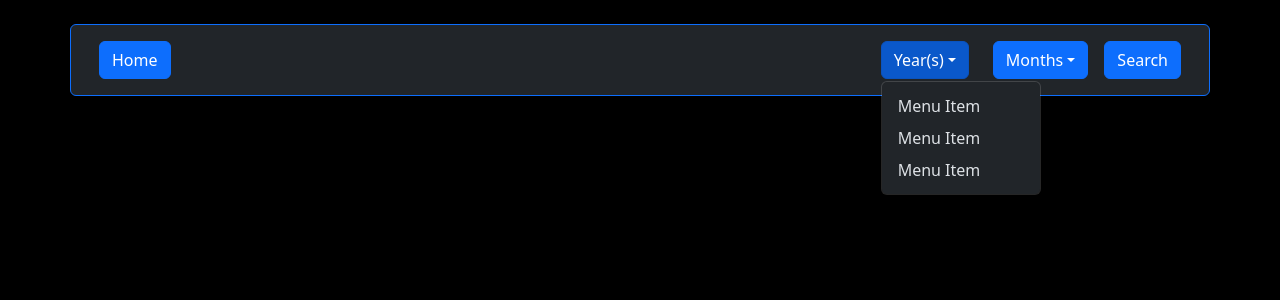
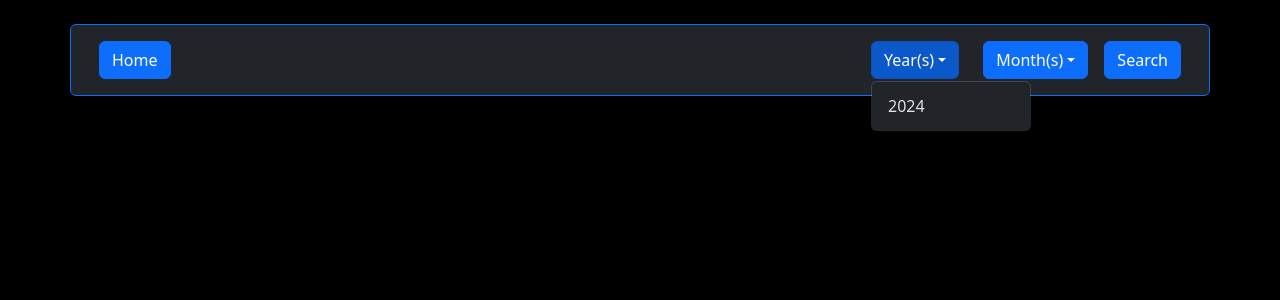
Before and after one commit to KianJen/Property-mgmt, a React (Create React App) app: page /aggr in a window 1280 px wide. Both pictures are taken after a click on the button "Year(s)". Shown: the top 300 px of the page. Built offline with nearby package versions, Linux system fonts and the light colour scheme.

Commit message:
agrregation

```diff
--- a/src/pages/Aggr.js
+++ b/src/pages/Aggr.js
@@ -1,9 +1,10 @@
 import { Link } from "react-router-dom";
 import React from "react"
-import { useState } from "react";
+import { useState, useRef } from "react";
 import { Button, Card, Container, Row, Stack, CardBody, CardTitle, Col, Dropdown,DropdownToggle,DropdownItem } from "react-bootstrap";
 import {  useBudgets } from './contexts/BudgetsContext';
 import DetCard from './components/DetCard'
+import { AddExpenseModal } from "./components/AddExpenseModal";
 function Aggr(){
     document.body.style.backgroundColor = 'black'
 
@@ -15,8 +16,12 @@ function Aggr(){
     const [propertyStatsModalBudgetId, setPropertyStatsModalBudgetId] = useState()
     const [addExpenseModalBudgetId, setAddExpenseModalBudgetId] = useState()
     const [addExpenseModalMonthIndex, setAddExpenseModalMonthIndex] = useState()
-    const { budgets,  getAggExpenses, getAggNegatives} = useBudgets()
+    const { budgets,  getAggExpenses, getAggNegatives,months,years, addMonth, addYear, Aggregate} = useBudgets()
+
     const [propertyStatsModalMonthIndex,setPropertyStatsModalMonthIndex] = useState()
+    const currentYearRef = useRef()
+    const currentMonthRef = useRef()
+
     function openAddExpenseModal(budgetId) {
         setShowAddExpenseModal(true)
         setAddExpenseModalBudgetId(budgetId)
@@ -29,34 +34,40 @@ function Aggr(){
             <Container className="my-4" data-bs-theme="dark" gap={3}>
                 <Row className="row">
                     <Card bg="dark" border="primary">
-                        <CardBody >
+                        <CardBody>
                             <Stack direction="horizontal" gap="2">
                                     <Link to='/' className="me-auto">
                                         <Button>Home</Button>
                                     </Link>
                                     <Dropdown className="d-inline mx-2" autoClose={false}>
-                                        <Dropdown.Toggle id="dropdown-autoclose-false">
+                                        <Dropdown.Toggle>
                                         Year(s)
                                         </Dropdown.Toggle>
 
-                                        <Dropdown.Menu>
-                                            <Dropdown.Item href="#">Menu Item</Dropdown.Item>
-                                            <Dropdown.Item href="#">Menu Item</Dropdown.Item>
-                                            <Dropdown.Item href="#">Menu Item</Dropdown.Item>
+                                        <Dropdown.Menu ref={currentYearRef}>
+
+                                            {years?.map(year => {
+                                                return(
+                                                <Dropdown.Item onClick={() => addYear(year)}>{year}</Dropdown.Item>
+                                                )
+                                            })}
                                         </Dropdown.Menu>
                                     </Dropdown>
                                     <Dropdown className="d-inline mx-2" autoClose={false}>
-                                        <Dropdown.Toggle id="dropdown-autoclose-false">
-                                        Months
+                                        <Dropdown.Toggle >
+                                        Month(s)
                                         </Dropdown.Toggle>
 
-                                        <Dropdown.Menu>
-                                            <Dropdown.Item href="#">Menu Item</Dropdown.Item>
-                                            <Dropdown.Item href="#">Menu Item</Dropdown.Item>
-                                            <Dropdown.Item href="#">Menu Item</Dropdown.Item>
+                                        <Dropdown.Menu ref={currentMonthRef}>
+
+                                            {months?.map(month => {
+                                                return(
+                                                <Dropdown.Item onClick={() => addMonth(month)}>{month}</Dropdown.Item>
+                                                )
+                                            })}
                                         </Dropdown.Menu>
                                     </Dropdown>
-                                    <Button>Search</Button>
+                                    <Button onClick={() => Aggregate()}>Search</Button>
                             </Stack>
                         </CardBody>
                     </Card>
@@ -73,12 +84,12 @@ function Aggr(){
                         <Col md={4}>
                             <DetCard
                                 name = {budget.name}
-                                key = {budget.id}
+
                                 amount = {amount}
-                                max = {2}
+                                budgetId = {budget.id}
+                                max = {Math.abs(neg)}
                                 onAddExpenseClick={() => openAddExpenseModal(budget.id)}
-                                onViewExpensesClick={() => (setViewExpensesModalBudgetId(budget.id), setViewExpensesModalMonthIndex(0))}
-                                onViewPropertyStatsClick={() => (setPropertyStatsModalBudgetId(budget.id), setPropertyStatsModalMonthIndex(0))}
+
                             ></DetCard>
                         </Col>
                         )
@@ -86,9 +97,16 @@ function Aggr(){
                 </Row>
 
             </Container>
+
+            <AddExpenseModal
+                show={showAddExpenseModal}
+                defaultBudgetId={addExpenseModalBudgetId}
+                defaultMonthIndex={addExpenseModalMonthIndex}
+                handleClose={() => setShowAddExpenseModal(false)}
+            />
             </>
         )
 
-}
+}//add show condistions
 
 export default Aggr;
--- a/src/pages/components/DetCard.js
+++ b/src/pages/components/DetCard.js
@@ -6,15 +6,16 @@ export default function DetCard({
     amount,
     max,
     gray,
-
+    budgetId,
 
     onAddExpenseClick,
 
-    onViewExpensesClick,
-    onViewPropertyStatsClick
+
+
 }){
-    const { expenses, months, deleteExpense} = useBudgets()
+    const { months, deleteExpense, getAggExpenses} = useBudgets()
     const classNames = []
+    const expenses = getAggExpenses(budgetId)
     if(amount > max) {
         classNames.push("bg-success" , "bg-opacity-10")
     } else if (gray) {
@@ -67,9 +68,9 @@ export default function DetCard({
                                     onClick={onAddExpenseClick}>
                                     Add Expense
                                 </Button>
-                                <Button onClick={onViewExpensesClick} variant="outline-secondary">View Expenses</Button>
 
-                                <Button onClick={onViewPropertyStatsClick} variant="success">Stats</Button>
+
+
                             </Stack>
                         </AccordionBody>
                     </AccordionItem>
--- a/src/pages/contexts/BudgetsContext.js
+++ b/src/pages/contexts/BudgetsContext.js
@@ -27,7 +27,6 @@ export function useBudgets(){
  description
  expensetype
  monthid
- monthindex
  year
  day
 }
@@ -36,10 +35,10 @@ export function useBudgets(){
 export const BudgetsProvider = ({ children }) => {
     const [budgets, setBudgets] = useLocalStorage("budgets", [])
     const [expenses, setExpenses] = useLocalStorage("expenses", [])
-    const [currentExpenses, setCurrentExpenses] = useLocalStorage("current-expenses", [])
-    const [currentMonths, setCurrentMonths] = useLocalStorage("current-months", [])
-    const [currentYears, setCurrentYears] = useLocalStorage("current-years", [])
-    const [years, setYears] = useLocalStorage("years", [])
+    const [currentExpenses, setCurrentExpenses] = useLocalStorage("currentExpenses", [])
+    const [currentMonths, setCurrentMonths] = useLocalStorage("currentMonths", [])
+    const [currentYears, setCurrentYears] = useLocalStorage("currentYears", [])
+    const [years, setYears] = useLocalStorage("years", ["2024"])
     const [types, setTypes] = useLocalStorage("types", [
         "Advertising",
         "Auto & Travel",
@@ -100,26 +99,19 @@ export const BudgetsProvider = ({ children }) => {
         })
     }
     function Aggregate(){
-        let n = expenses.filter(function(item) {
-            for (var key in currentMonths) {
-              if (item[key].month === undefined || item[key].month != currentMonths[key])
-                return false
-            }
-        })
-        n = n.filter(function(item) {
-            for (var key in currentYears) {
-              if (item[key].year === undefined || item[key].year != currentYears[key])
-                return false
-            }
-        })
-        setCurrentExpenses(n)
+        let exp = expenses.filter(expense => currentYears.some(year => expense.year.includes(year)))
+        setCurrentExpenses(exp.filter(expense => currentMonths.some(month => expense.monthId.includes(month))))
+
+
+        setCurrentMonths([])
+        setCurrentYears([])
     }
     function getAggExpenses(budgetId){
-        return currentExpenses.filter(expense => expense.budgetId = budgetId)
+        return currentExpenses.filter(expense => expense.budgetId === budgetId)
     }
     function getAggNegatives(budgetId){
-        let a = currentExpenses.filter(expense => expense.budgetId = budgetId)
-        return a.filter(expense => (expense.amount < 0))
+        let a = currentExpenses.filter(expense => expense.budgetId === budgetId)
+        return a.filter(expense => expense.amount < 0)
     }
     function getBudgetExpenseTypes(budgetId,typ,monthIndex){
         let exp = expenses.filter(expense => expense.budgetId === budgetId) //only budget expenses
@@ -186,8 +178,10 @@ export const BudgetsProvider = ({ children }) => {
             expenses,
             types,
             months,
+            years,
             currentExpenses,
             currentMonths,
+            currentYears,
             getBudgetNegatives,
             getBudgetExpenseTypes,
             getBudgetExpenses,
```
